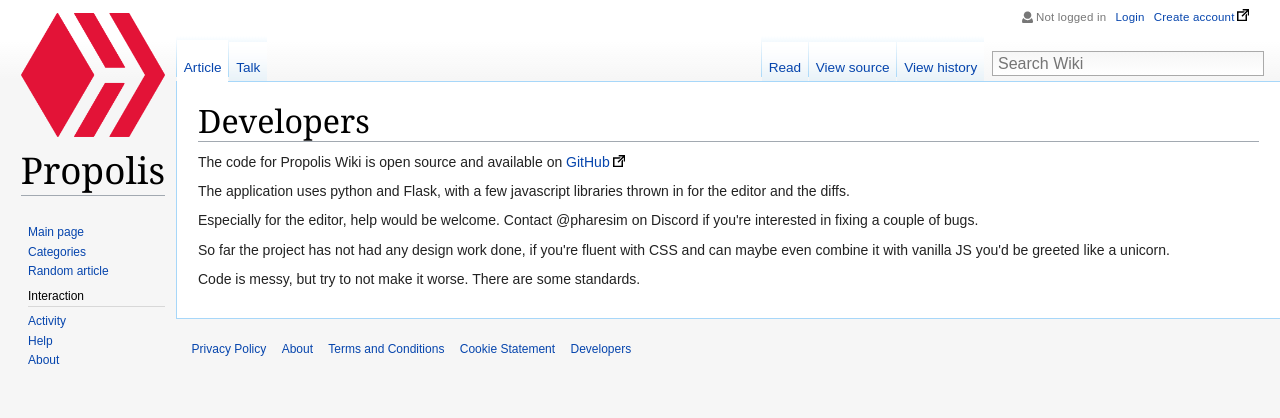
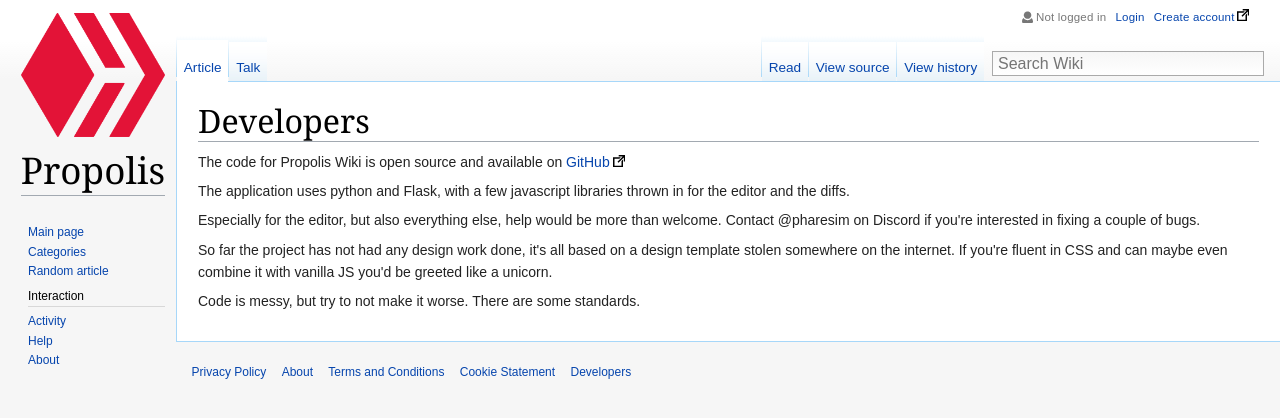
Before and after one commit to pharesim/propolis-wiki, a Flask app: template wiki/templates/developers.html in a window 1280 px wide. Shown: the top 418 px of the page. Run offline with Flask 3, Linux system fonts and the light colour scheme; the template is opened without the code that fills it, so the values that code supplies are empty; some libraries are stand-ins or nearby versions; some web fonts are replaced.

Commit message:
developer page

```diff
--- a/wiki/templates/developers.html
+++ b/wiki/templates/developers.html
@@ -4,7 +4,7 @@
 <h1>Developers</h1>
 <p>The code for Propolis Wiki is open source and available on <a href="https://github.com/pharesim/propolis-wiki">GitHub</a></p>
 <p>The application uses python and Flask, with a few javascript libraries thrown in for the editor and the diffs.</p>
-<p>Especially for the editor, help would be welcome. Contact @pharesim on Discord if you're interested in fixing a couple of bugs.</p>
-<p>So far the project has not had any design work done, if you're fluent with CSS and can maybe even combine it with vanilla JS you'd be greeted like a unicorn.</p>
+<p>Especially for the editor, but also everything else, help would be more than welcome. Contact @pharesim on Discord if you're interested in fixing a couple of bugs.</p>
+<p>So far the project has not had any design work done, it's all based on a design template stolen somewhere on the internet. If you're fluent in CSS and can maybe even combine it with vanilla JS you'd be greeted like a unicorn.</p>
 <p>Code is messy, but try to not make it worse. There are some standards.</p>
 {% endblock %}
```
